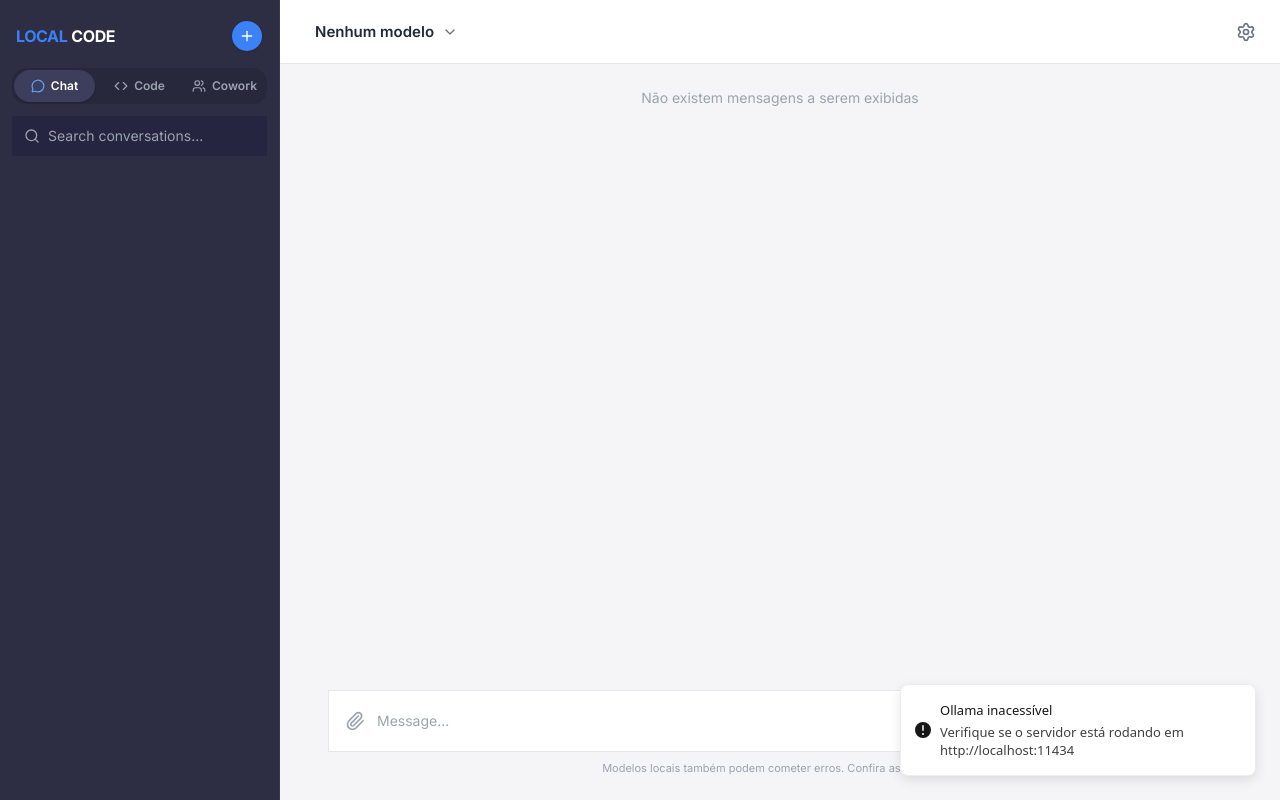
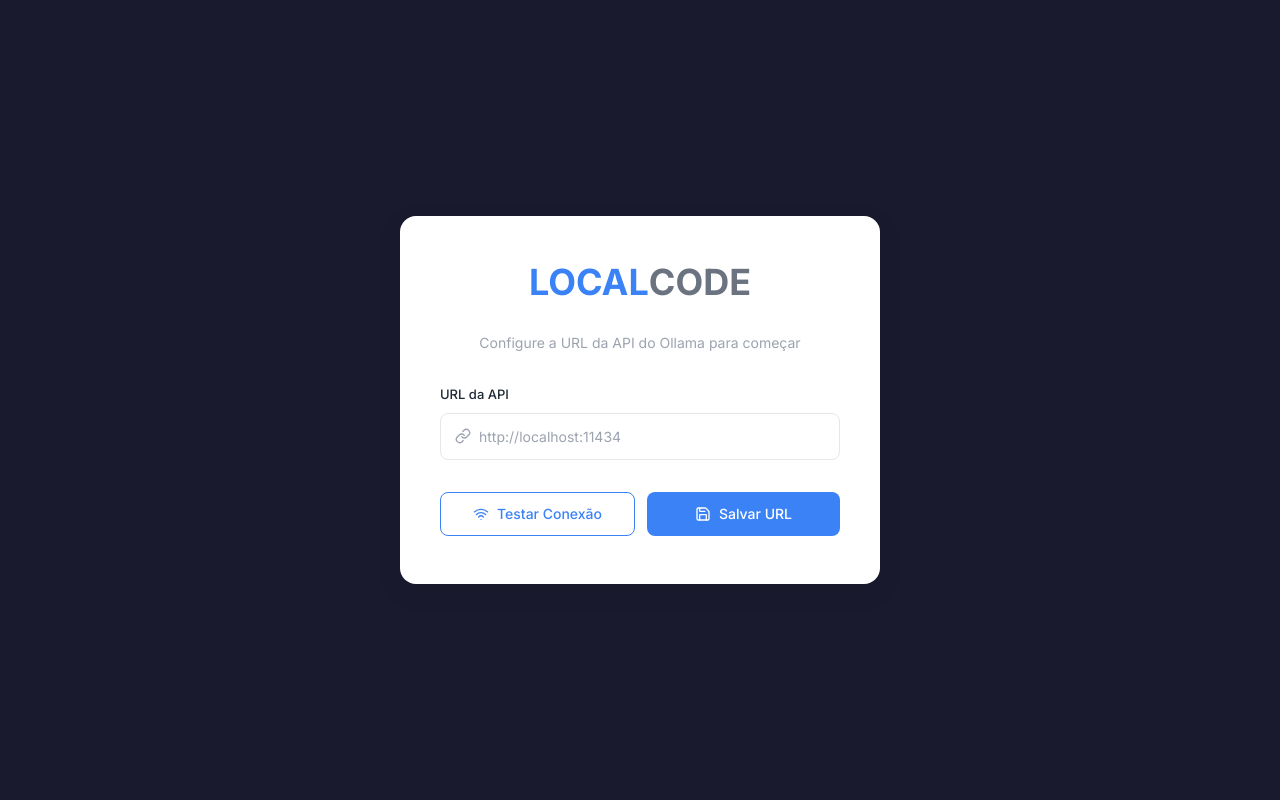
Before and after one commit to ramondiniz27/local-code-project, a React (Vite) app: page / in a window 1280 px wide. Built offline with nearby package versions, Linux system fonts and the light colour scheme.

Commit message:
feat: enable global settings button and error toast integration

```diff
--- a/src/App.tsx
+++ b/src/App.tsx
@@ -8,6 +8,7 @@
 import { useChats } from "./hooks/useChats";
 import { useSettingsStore } from "./store/settingsStore";
 import { useOllamaErrorToast } from "./hooks/useOllamaErrorToast";
+import { SettingsModal } from "./components/Settings/SettingsModal";
 
 function App() {
   const ollamaUrl = useSettingsStore((s) => s.ollamaUrl);
@@ -50,6 +51,9 @@
     startNewChat();
   };
 
+  const isSettingsOpen = useSettingsStore((s) => s.isSettingsOpen);
+  const setIsSettingsOpen = useSettingsStore((s) => s.setIsSettingsOpen);
+
   return (
     <div className="flex h-full w-full overflow-hidden">
       <Sidebar
@@ -78,6 +82,7 @@
       )}
       {activeTab === "cowork" && <CoworkArea />}
       {activeTab === "code" && <CodeArea />}
+      <SettingsModal open={isSettingsOpen} onOpenChange={setIsSettingsOpen} />
     </div>
   );
 }
--- a/src/components/Chat/ChatHeader.tsx
+++ b/src/components/Chat/ChatHeader.tsx
@@ -3,7 +3,7 @@
 import { DropdownMenu, DropdownMenuTrigger } from "@/components/ui/dropdown-menu";
 import { Button } from "@/components/ui/button";
 import { ModelDropdown } from "./ModelDropdown";
-import { SettingsModal } from "../Settings/SettingsModal";
+import { useSettingsStore } from "../../store/settingsStore";
 import type { OllamaModel } from "../../lib/ollama";
 
 interface ChatHeaderProps {
@@ -19,7 +19,7 @@
   selectedModel,
   onSelectModel,
 }: ChatHeaderProps) {
-  const [settingsOpen, setSettingsOpen] = useState(false);
+  const setIsSettingsOpen = useSettingsStore((s) => s.setIsSettingsOpen);
 
   return (
     <header className="flex h-16 shrink-0 items-center justify-between border-b border-border-light bg-bg-input px-6">
@@ -43,11 +43,10 @@
         />
       </DropdownMenu>
       <div className="flex items-center gap-2">
-        <button type="button" onClick={() => setSettingsOpen(true)}>
+        <button type="button" onClick={() => setIsSettingsOpen(true)}>
           <Settings className="h-5 w-5 text-text-secondary" />
         </button>
       </div>
-      <SettingsModal open={settingsOpen} onOpenChange={setSettingsOpen} />
     </header>
   );
 }
--- a/src/components/Code/CodeHeader.tsx
+++ b/src/components/Code/CodeHeader.tsx
@@ -1,5 +1,5 @@
 import { useState } from "react";
-import { GitBranch, Sparkles, ChevronDown, GitCommitHorizontal, FolderGit2, AlertCircle, FolderOpen } from "lucide-react";
+import { GitBranch, Sparkles, ChevronDown, GitCommitHorizontal, FolderGit2, AlertCircle, FolderOpen, Settings } from "lucide-react";
 import { useModels } from "../../hooks/useModels";
 import { useOllamaErrorToast } from "../../hooks/useOllamaErrorToast";
 import { useSettingsStore } from "../../store/settingsStore";
@@ -13,6 +13,7 @@
 export function CodeHeader({ onCommit, onSelectModel }: CodeHeaderProps) {
   const { models, selectedModel, setSelectedModel, isConnected, error } = useModels(5000);
   const ollamaUrl = useSettingsStore((s) => s.ollamaUrl);
+  const setIsSettingsOpen = useSettingsStore((s) => s.setIsSettingsOpen);
   const [isDropdownOpen, setIsDropdownOpen] = useState(false);
   const [isBranchDropdownOpen, setIsBranchDropdownOpen] = useState(false);
   const [localBranches, setLocalBranches] = useState<string[]>([]);
@@ -176,6 +177,16 @@
           )}
         </div>
 
+        {/* Settings Button */}
+        <button
+          type="button"
+          onClick={() => setIsSettingsOpen(true)}
+          className="flex items-center justify-center rounded-lg bg-[#2a2a42] p-1.5 text-[#9ca3af] hover:bg-[#343452] hover:text-white transition-colors cursor-pointer"
+          title="Configurações"
+        >
+          <Settings className="h-4 w-4" />
+        </button>
+
         {/* Commit Button */}
         <button
           type="button"
--- a/src/components/Cowork/CoworkHeader.tsx
+++ b/src/components/Cowork/CoworkHeader.tsx
@@ -1,6 +1,7 @@
-import { Users, Plus, SlidersHorizontal, RefreshCw } from "lucide-react";
+import { Users, Plus, SlidersHorizontal, RefreshCw, Settings } from "lucide-react";
 import { Button } from "@/components/ui/button";
 import { Badge } from "@/components/ui/badge";
+import { useSettingsStore } from "../../store/settingsStore";
 
 interface CoworkHeaderProps {
   onNewSession?: () => void;
@@ -8,6 +9,8 @@
 }
 
 export function CoworkHeader({ onNewSession, activeAgentsCount }: CoworkHeaderProps) {
+  const setIsSettingsOpen = useSettingsStore((s) => s.setIsSettingsOpen);
+
   return (
     <header className="flex h-16 w-full shrink-0 items-center justify-between border-b border-border-light bg-bg-input px-6 shadow-xs">
       <div className="flex items-center gap-3">
@@ -29,6 +32,15 @@
       </div>
 
       <div className="flex items-center gap-2">
+        <Button
+          onClick={() => setIsSettingsOpen(true)}
+          variant="outline"
+          size="sm"
+          className="h-9 w-9 p-0 text-text-secondary border-border-light hover:bg-black/5"
+          title="Configurações"
+        >
+          <Settings className="h-4 w-4" />
+        </Button>
         <Button
           variant="outline"
           size="sm"
--- a/src/components/SetupScreen.tsx
+++ b/src/components/SetupScreen.tsx
@@ -7,17 +7,22 @@
 }
 
 export function SetupScreen({ onSave }: SetupScreenProps) {
-  const [url, setUrl] = useState("http://localhost:11434");
+  const [url, setUrl] = useState("");
   const [testing, setTesting] = useState(false);
-  const [testResult, setTestResult] = useState<"success" | "error" | null>(
+  const [testResult, setTestResult] = useState<"success" | "error" | "empty" | null>(
     null,
   );
 
   async function handleTest() {
+    const trimmed = url.trim();
+    if (!trimmed) {
+      setTestResult("empty");
+      return;
+    }
     setTesting(true);
     setTestResult(null);
     try {
-      await testConnection(url);
+      await testConnection(trimmed);
       setTestResult("success");
     } catch {
       setTestResult("error");
@@ -27,8 +32,13 @@
   }
 
   function handleSave() {
-    localStorage.setItem("ollamaUrl", url);
-    onSave(url);
+    const trimmed = url.trim();
+    if (!trimmed) {
+      setTestResult("empty");
+      return;
+    }
+    localStorage.setItem("ollamaUrl", trimmed);
+    onSave(trimmed);
   }
 
   return (
@@ -67,6 +77,11 @@
               className="flex-1 border-none bg-transparent text-[14px] text-[#1f2937] outline-none placeholder:text-[#9ca3af]"
             />
           </div>
+          {testResult === "empty" && (
+            <p className="text-[13px] text-amber-500">
+              Por favor, informe a URL do seu servidor Ollama (ex: http://localhost:11434)
+            </p>
+          )}
           {testResult === "success" && (
             <p className="text-[13px] text-green-600">
               ✓ Conexão estabelecida com sucesso
--- a/src/hooks/useOllamaErrorToast.ts
+++ b/src/hooks/useOllamaErrorToast.ts
@@ -1,5 +1,6 @@
 import { useEffect, useRef } from "react";
 import { toast } from "sonner";
+import { useSettingsStore } from "../../store/settingsStore";
 
 /**
  * Displays a single error toast when the Ollama server is unreachable.
@@ -12,6 +13,7 @@
  */
 export function useOllamaErrorToast(error: string | null, ollamaUrl: string) {
   const toastIdRef = useRef<string | number | null>(null);
+  const setIsSettingsOpen = useSettingsStore((s) => s.setIsSettingsOpen);
 
   useEffect(() => {
     if (error) {
@@ -21,6 +23,10 @@
       const id = toast.error("Ollama inacessível", {
         description: `Verifique se o servidor está rodando em ${ollamaUrl}`,
         duration: 6000,
+        action: {
+          label: "Configurar",
+          onClick: () => setIsSettingsOpen(true),
+        },
         onDismiss: () => {
           // User dismissed — clear the ref so the next failure can re-toast
           toastIdRef.current = null;
--- a/src/store/settingsStore.ts
+++ b/src/store/settingsStore.ts
@@ -9,20 +9,27 @@
   ollamaUrl: string;
   lastKnownModels: OllamaModel[];
   modelPreferences: Record<string, boolean>;
+  isSettingsOpen: boolean;
   setOllamaUrl: (url: string) => void;
   setLastKnownModels: (models: OllamaModel[]) => void;
   setModelEnabled: (name: string, enabled: boolean) => void;
+  setIsSettingsOpen: (open: boolean) => void;
 }
 
 export const useSettingsStore = create<SettingsState>()(
   persist(
     (set) => ({
-      ollamaUrl: localStorage.getItem(URL_KEY) || DEFAULT_OLLAMA_URL,
+      ollamaUrl: localStorage.getItem(URL_KEY) || "",
       lastKnownModels: [],
       modelPreferences: {},
+      isSettingsOpen: false,
       setOllamaUrl: (url) => {
-        const trimmed = url.trim() || DEFAULT_OLLAMA_URL;
-        localStorage.setItem(URL_KEY, trimmed);
+        const trimmed = url.trim();
+        if (trimmed) {
+          localStorage.setItem(URL_KEY, trimmed);
+        } else {
+          localStorage.removeItem(URL_KEY);
+        }
         set({ ollamaUrl: trimmed });
       },
       setLastKnownModels: (models) => set({ lastKnownModels: models }),
@@ -30,6 +37,7 @@
         set((state) => ({
           modelPreferences: { ...state.modelPreferences, [name]: enabled },
         })),
+      setIsSettingsOpen: (open) => set({ isSettingsOpen: open }),
     }),
     { name: "oc.settings" },
   ),
```
Also changed, not shown: 1 other file (tests, documents, lock files or other folders).
